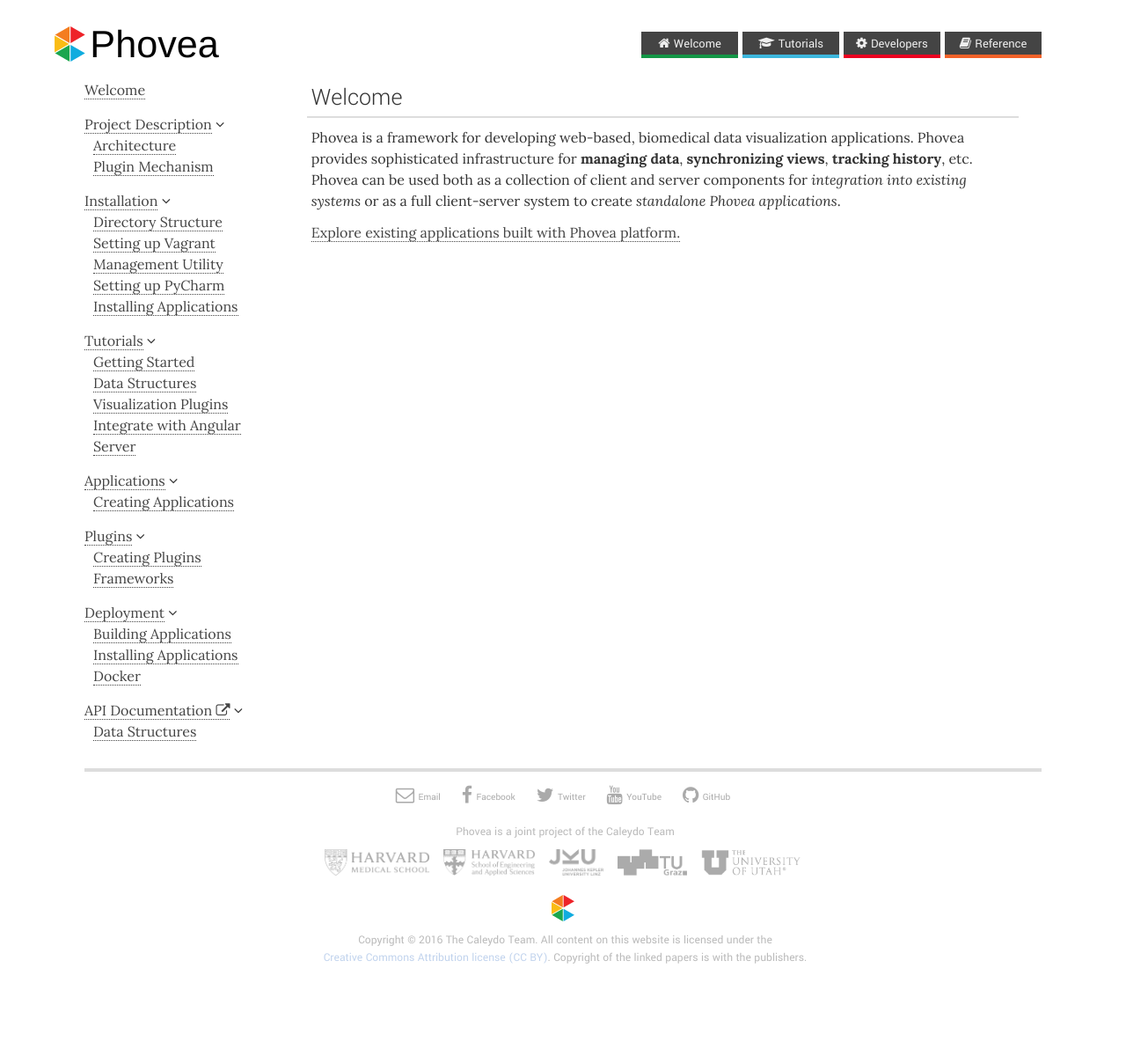
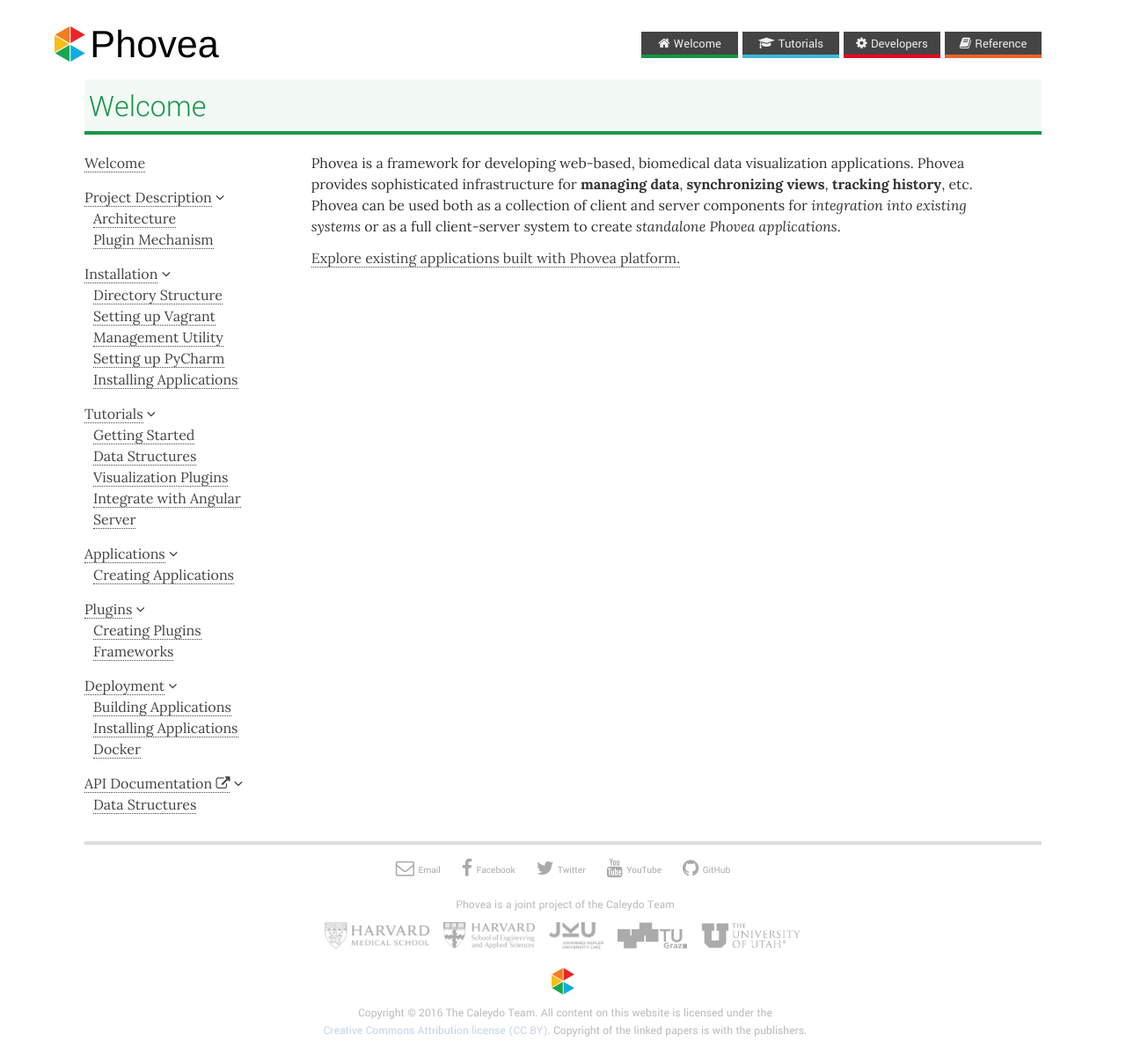
Before and after one commit to phovea/phovea.github.io, a Jekyll site: the page built from index.md, in a window 1280 px wide. Shown: the whole page at 88% size. Built offline with Jekyll 4.4.1, drawn with Linux system fonts in a browser that asks for light colours; nearby versions of some CDN libraries; some web fonts are replaced; before the commit the page ends 1117 px from its top, so only the background shows below that.

Commit message:
Move up page title

```diff
--- a/_layouts/documentation.html
+++ b/_layouts/documentation.html
@@ -3,6 +3,10 @@ layout: default
 ---
 
 <div class="documentation">
+
+    <header class="welcome-title"><!-- TODO: Class should depend on collection. -->
+        <h1>{{ page.title }}</h1>
+    </header>
 
     <article class="docs-content-aside">
 
@@ -53,7 +57,6 @@ layout: default
 
 
     <article class="docs-content-main">
-        <h1>{{ page.title | remove: "| Caleydo" }}</h1>
         {{ content }}
     </article>
 
```
